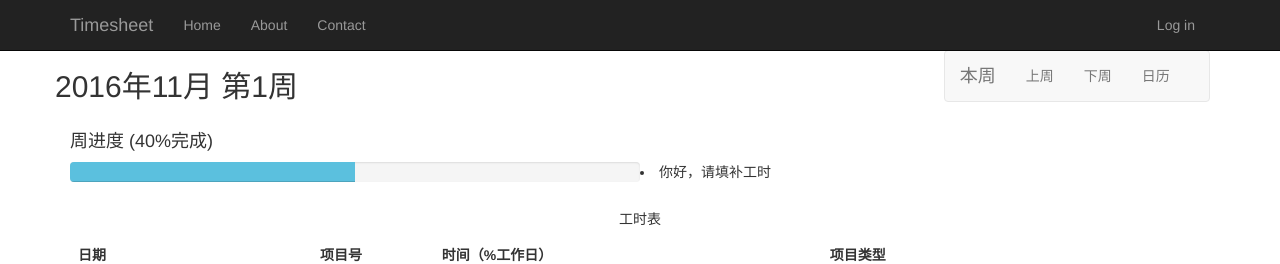
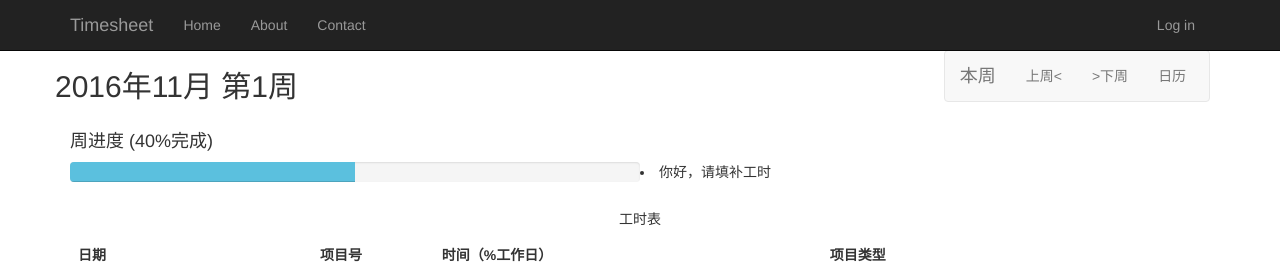
Before and after one commit to huayunfly/repo, a Django app: page /timeline/2016/11/1/ in a window 1280 px wide. Shown: the top 264 px of the page. Run offline with Django 3.2, Linux system fonts and the light colour scheme; tables that the repository leaves empty hold one stand-in row (values such as "Sample post"); some libraries are stand-ins or nearby versions.

Commit message:
Add the next week, the last week, the current week link vars.

```diff
--- a/py/Timesheet/app/templates/app/timeline.html
+++ b/py/Timesheet/app/templates/app/timeline.html
@@ -13,12 +13,12 @@
             <nav class="navbar navbar-default" role="navigation">
                 <div class="container-fluid">
                     <div class="navbar-header">
-                        <a class="navbar-brand" href="/timeline/now">本周</a>
+                        <a class="navbar-brand" href={{ currentLink }}>本周</a>
                     </div>
                     <div>
                         <ul class="nav navbar-nav">
-                            <li><a href="/timeline/prev">上周</a></li>
-                            <li><a href="/timeline/next">下周</a></li>
+                            <li><a href={{ prevLink }}>上周&lt;</a></li>
+                            <li><a href={{ nextLink }}>&gt;下周</a></li>
                             <li><a href="#">日历</a></li>
                         </ul>
                     </div>
@@ -30,7 +30,7 @@
 
     <h4>周进度 (40%完成)</h4>
 
-    <div class="progress col-sm-6 col-md-push-0" style="padding-left: 0px;padding-right: 0px;">
+    <div class="progress col-sm-6 col-sm-push-0" style="padding-left: 0px;padding-right: 0px;">
         {% comment %}
     'sr-only' class is used to hide information intended only for screen readers from the layout
     of the rendered page.
@@ -142,7 +142,7 @@
                 </ul>
             </div>
             <div class="form-group">
-                <div class="col-md-offset-0 col-md-1">
+                <div class="col-sm-1 col-sm-offset-0">
                     <input type="submit" value="保存" class="btn btn-default"/>
                 </div>
             </div>
```
